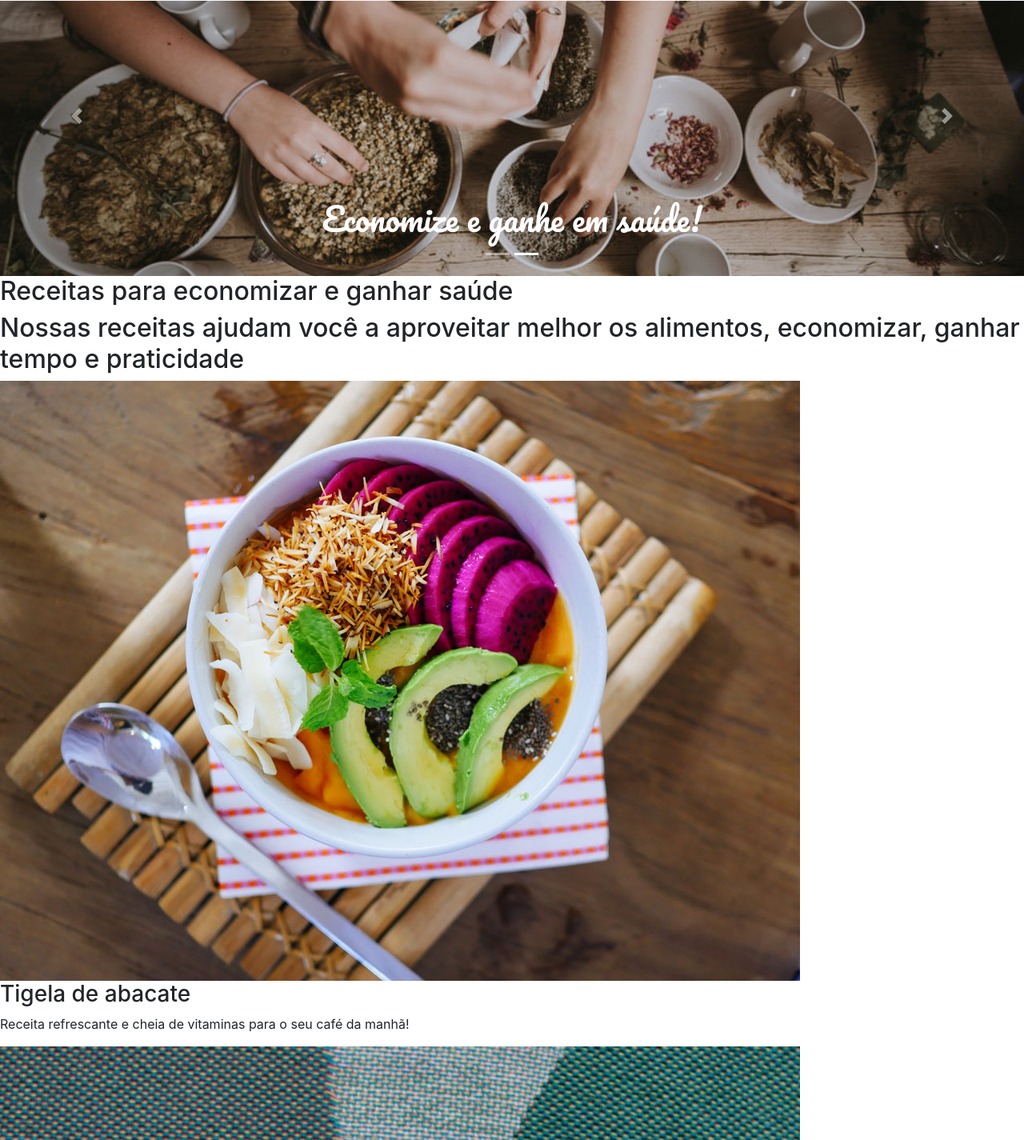
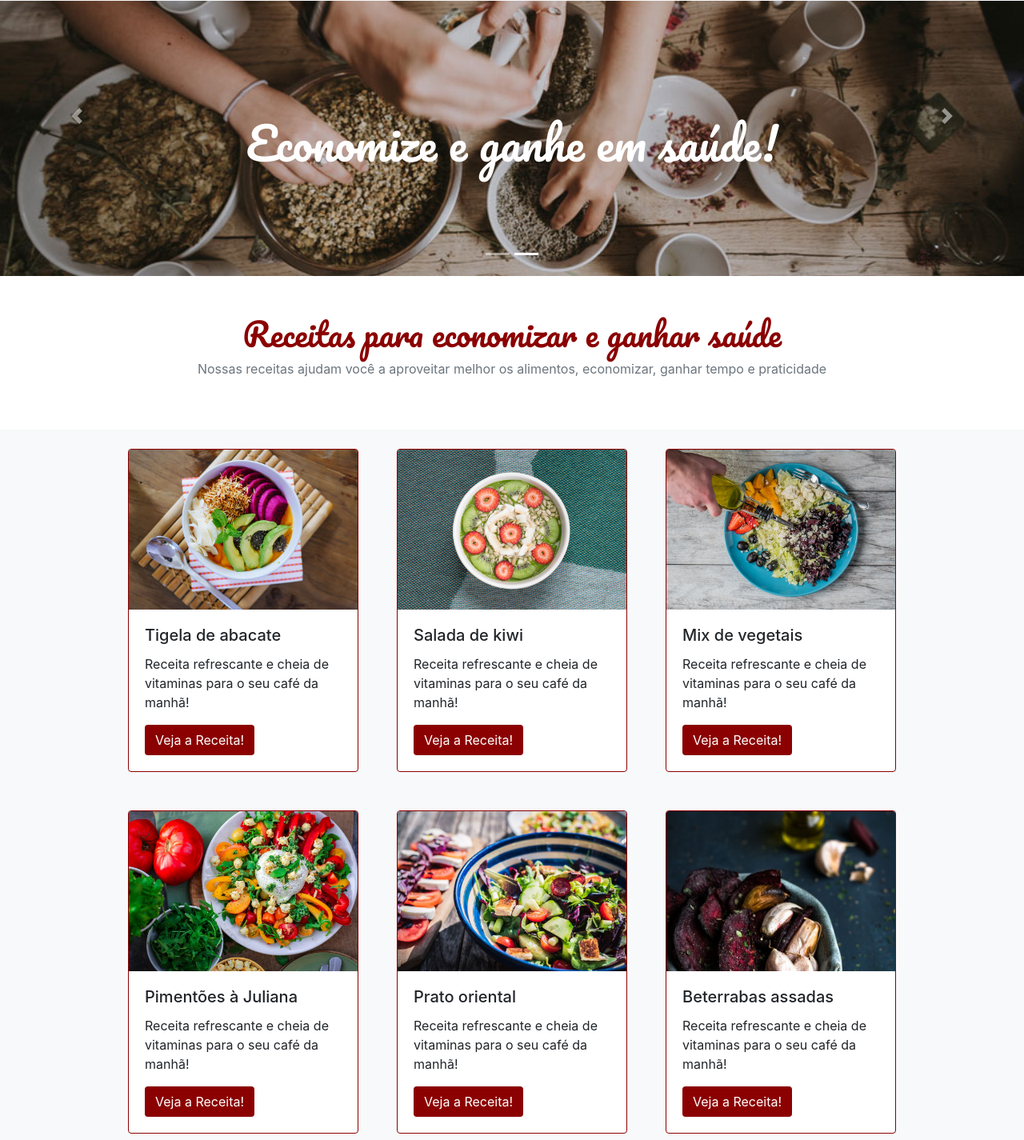
Before and after one commit to hideakifukami/bootstrap-page, a plain HTML site: page reference/index.html in a window 1280 px wide. Shown: the part 55-1480 px from the top of the page at 80% size. Drawn offline with nearby package versions, Linux system fonts and the light colour scheme.

Commit message:
melhoria no código

```diff
--- a/reference/index.html
+++ b/reference/index.html
@@ -4,7 +4,7 @@
 <head>
   <meta charset="UTF-8">
   <meta name="viewport" content="width=device-width, initial-scale=1, shrink-to-fit=no">
-  <title>fruta e fruto</title>
+  <title>fruto & fruta</title>
   <link rel="preconnect" href="https://fonts.googleapis.com">
   <link rel="preconnect" href="https://fonts.gstatic.com" crossorigin>
   <link href="https://fonts.googleapis.com/css2?family=Pacifico&display=swap" rel="stylesheet">
@@ -13,22 +13,27 @@
 </head>
 
 <body>
+
+  <header>
     <nav class="navbar navbar-expand-lg navbar-light bg-light fixed-top">
       <a class="navbar-brand" href="#">fruto & fruta</a>
       <button class="navbar-toggler" type="button" data-toggle="collapse" data-target="#navbarNavAltMarkup" aria-controls="navbarNavAltMarkup" aria-expanded="false" aria-label="Toggle navigation">
         <span class="navbar-toggler-icon"></span>
       </button>
       <div class="collapse navbar-collapse justify-content-end" id="navbarNavAltMarkup">
-      <div class="navbar-nav">
-        <a class="nav-item nav-link active" href="#">inicio <span class="sr-only">(current)</span></a>
-        <a class="nav-item nav-link" href="#">receitas</a>
-        <a class="nav-item nav-link" href="#">quem somos</a>
-        <a class="nav-item nav-link" href="#">contato</a>
-      </div>
+        <ul class="navbar-nav">
+          <li><a class="nav-item nav-link active" href="#">inicio <span class="sr-only">(current)</span></a></li>
+          <li><a class="nav-item nav-link" href="#">receitas</a></li>
+          <li><a class="nav-item nav-link" href="#">quem somos</a></li>
+          <li><a class="nav-item nav-link" href="#">contato</a></li>
+        </ul>
       </div>
     </nav>
+  </header>
 
-  <div class="bd-example">
+  <main>
+
+    <section class="carrossel">
       <div id="carouselExampleCaptions" class="carousel slide" data-ride="carousel" data-interval="3000">
         <ol class="carousel-indicators">
           <li data-target="#carouselExampleCaptions" data-slide-to="0" class="active"></li>
@@ -37,14 +42,14 @@
         <div class="carousel-inner">
           <div class="carousel-item active">
             <img src="src/img/carrossel-img1.jpg" class="d-block w-100 carousel-img-1" alt="...">
-          <div class="carousel-caption d-none d-md-block">
-            <h1 class="font-title">Reaproveite melhor os alimentos!</h1>
+            <div class="carousel-caption d-none d-md-block h-50">
+              <h1 class="font-title display-4">Reaproveite melhor os alimentos!</h1>
             </div>
           </div>
           <div class="carousel-item">
             <img src="src/img/carrossel-img2.jpg" class="d-block w-100 carousel-img-2" alt="...">
-          <div class="carousel-caption d-none d-md-block">
-            <h1 class="font-title">Economize e ganhe em saúde!</h1>
+            <div class="carousel-caption d-none d-md-block h-50">
+              <h1 class="font-title display-4">Economize e ganhe em saúde!</h1>
             </div>
           </div>
         </div>
@@ -57,37 +62,66 @@
           <span class="sr-only">Next</span>
         </a>
       </div>
+    </section>
+
+    <section class="titulo">
+      <h1 class="text-center font-title special-color pt-5">Receitas para economizar e ganhar saúde</h1>
+      <p class="text-center text-secondary pb-5">Nossas receitas ajudam você a aproveitar melhor os alimentos, economizar, ganhar tempo e praticidade</p>
+    </section>
+
+    <section class="receitas container-fluid bg-light">
+      <div class="row justify-content-center">
+        <article class="col-md-4 col-12 p-0 m-4 card special-color-border card-width">
+          <img src="src/img/receita-abacate.jpg" class="card-img-top card-position-img" alt="tigela com salada de abacate, vista superior">
+          <div class="card-body">
+            <h5 class="card-title">Tigela de abacate</h5>
+            <p class="card-text">Receita refrescante e cheia de vitaminas para o seu café da manhã!</p>
+            <a href="#" class="btn special-color-btn">Veja a Receita!</a>
           </div>
-
-  <title>fruto & fruta</title>
-
-  <h2>Receitas para economizar e ganhar saúde</h2>
-  <h2>Nossas receitas ajudam você a aproveitar melhor os alimentos, economizar, ganhar tempo e praticidade</h2>
-
-  <img src="src/img/receita-abacate.jpg" alt="tigela com salada de abacate, vista superior">
-  <h3>Tigela de abacate</h3>
-  <p>Receita refrescante e cheia de vitaminas para o seu café da manhã!</p>
-
-  <img src="src/img/receita-kiwi.jpg" alt="tigela de mingau com kiwi, vista superior">
-  <h3>Salada de kiwi</h3>
-  <p>Receita refrescante e cheia de vitaminas para o seu café da manhã!</p>
-
-  <img src="src/img/receita-mix.jpg" alt="prato com mix de vegetais e mão de pessoa adicionando azeite, vista superior">
-  <h3>Mix de vegetais</h3>
-  <p>Receita refrescante e cheia de vitaminas para o seu café da manhã!</p>
-
-  <img src="src/img/receita-pimentoes.jpg" alt="prato de salada de pimentões com alguns ingredientes ao lado, vista superior">
-  <h3>Pimentões à Juliana</h3>
-  <p>Receita refrescante e cheia de vitaminas para o seu café da manhã!</p>
-
-  <img src="src/img/receita-oriental.jpg" alt="tigela com salada de vegetais estilo oriental, vista de cima">
-  <h3>Prato oriental</h3>
-  <p>Receita refrescante e cheia de vitaminas para o seu café da manhã!</p>
-
-  <img src="src/img/receita-beterrabas.jpg" alt="tigela com beterrabas e dentes de alho assados em primeiro plano, com ingredientes ao fundo">
-  <h3>Beterrabas assadas</h3>
-  <p>Receita refrescante e cheia de vitaminas para o seu café da manhã!
-  </p>
+        </article>
+        <article class="col-md-4 col-12 p-0 m-4 card special-color-border card-width">
+          <img src="src/img/receita-kiwi.jpg" class="card-img-top card-position-img" alt="tigela de mingau com kiwi, vista superior">
+          <div class="card-body">
+            <h5 class="card-title">Salada de kiwi</h5>
+            <p class="card-text">Receita refrescante e cheia de vitaminas para o seu café da manhã!</p>
+            <a href="#" class="btn special-color-btn">Veja a Receita!</a>
+          </div>
+        </article>
+        <article class="col-md-4 col-12 p-0 m-4 card special-color-border card-width">
+          <img src="src/img/receita-mix.jpg" alt="prato com mix de vegetais e mão de pessoa adicionando azeite, vista superior" class="card-img-top card-position-img">
+          <div class="card-body">
+            <h5 class="card-title">Mix de vegetais</h5>
+            <p class="card-text">Receita refrescante e cheia de vitaminas para o seu café da manhã!</p>
+            <a href="#" class="btn special-color-btn">Veja a Receita!</a>
+          </div>
+        </article>
+        <article class="col-md-4 col-12 p-0 m-4 card special-color-border card-width">
+          <img src="src/img/receita-pimentoes.jpg" alt="prato de salada de pimentões com alguns ingredientes ao lado, vista superior" class="card-img-top card-position-img">
+          <div class="card-body">
+            <h5 class="card-title">Pimentões à Juliana</h5>
+            <p class="card-text">Receita refrescante e cheia de vitaminas para o seu café da manhã!</p>
+            <a href="#" class="btn special-color-btn">Veja a Receita!</a>
+          </div>
+        </article>
+        <article class="col-md-4 col-12 p-0 m-4 card special-color-border card-width">
+          <img src="src/img/receita-oriental.jpg" alt="tigela com salada de vegetais estilo oriental, vista de cima" class="card-img-top card-position-img">
+          <div class="card-body">
+            <h5 class="card-title">Prato oriental</h5>
+            <p class="card-text">Receita refrescante e cheia de vitaminas para o seu café da manhã!</p>
+            <a href="#" class="btn special-color-btn">Veja a Receita!</a>
+          </div>
+        </article>
+        <article class="col-md-4 col-12 p-0 m-4 card special-color-border card-width">
+          <img src="src/img/receita-beterrabas.jpg" alt="tigela com beterrabas e dentes de alho assados em primeiro plano, com ingredientes ao fundo" class="card-img-top card-position-img">
+          <div class="card-body">
+            <h5 class="card-title">Beterrabas assadas</h5>
+            <p class="card-text">Receita refrescante e cheia de vitaminas para o seu café da manhã!</p>
+            <a href="#" class="btn special-color-btn">Veja a Receita!</a>
+          </div>
+        </article>
+      </div>
+    </section>
+  </main>
 
   <p>contato:<a href="mailto:email@frutafruto.com.br">email@frutafruto.com.br</a></p>
 
--- a/reference/src/style.css
+++ b/reference/src/style.css
@@ -12,3 +12,25 @@
 .font-title {
     font-family: 'Pacifico', cursive;
 }
+
+.special-color {
+    color: darkred;
+}
+
+.special-color-btn {
+    background-color: darkred;
+    color: white;
+}
+
+.special-color-border {
+    border-color: darkred;
+}
+
+.card-position-img {
+    object-fit: cover;
+    height: 200px;
+}
+
+.card-width {
+    max-width: 18rem;
+}
```
Lines whose indentation alone changed are shown as unchanged.
